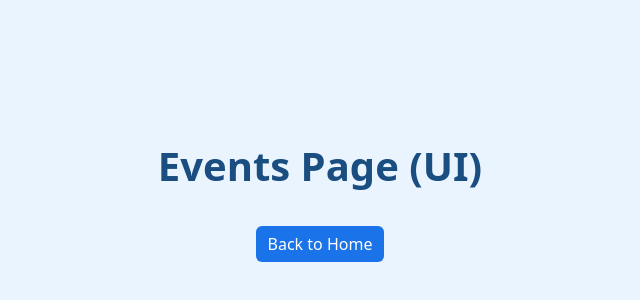
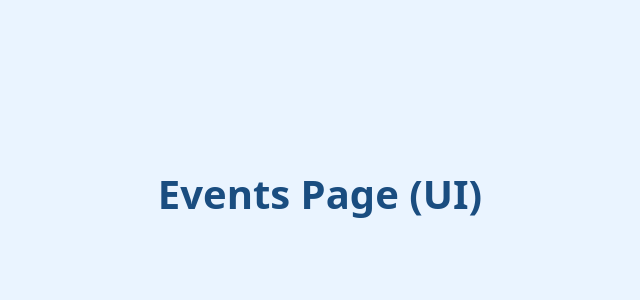
Before and after one commit to aya6alhabsi-png/sparkup-, a React (Create React App) app in the folder frontend/: page /events in a window 1280 px wide. Shown: the part 198-498 px from the top of the page, without its empty margins (320-960 px from the left). Built offline with nearby package versions, Linux system fonts and the light colour scheme.

Commit message:
Update ShowEvents.js

```diff
--- a/frontend/src/components/ShowEvents.js
+++ b/frontend/src/components/ShowEvents.js
@@ -1,4 +1,4 @@
-import { Container, Button } from "reactstrap";
+import { Container} from "reactstrap";
 import { useNavigate } from "react-router-dom";
 
 export default function ShowEvents() {
@@ -15,12 +15,7 @@ export default function ShowEvents() {
 
         </p>
 
-        <Button
-          style={{ backgroundColor: "#1a73e8", border: "none", marginTop: 20 }}
-          onClick={() => navigate("/")}
-        >
-          Back to Home
-        </Button>
+
       </Container>
     </div>
   );
```
